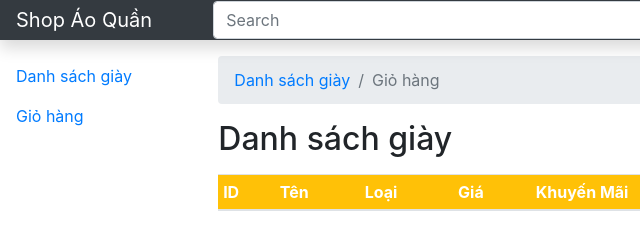
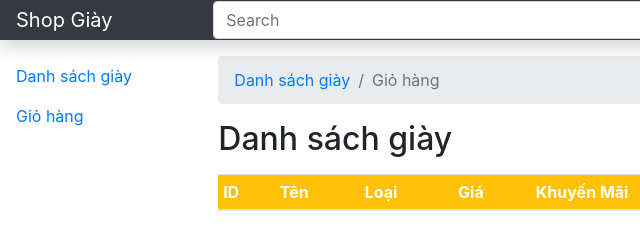
Before and after one commit to thanhle1301/BT2_API_Capstone_G4, a plain HTML site: page layout/index.html in a window 1280 px wide. Shown: the full height of the page, 0-640 px from the left. Drawn offline with nearby package versions, Linux system fonts and the light colour scheme; some packages are replaced by stand-ins of ours; no server answers; a script that the page names is missing; some icons are missing.

Commit message:
axios food->shoe

```diff
--- a/layout/index.html
+++ b/layout/index.html
@@ -24,7 +24,7 @@
       <a
         class="navbar-brand col-md-3 col-lg-2 mr-0 px-3"
         href="../layout/index.html"
-        >Shop Áo Quần</a
+        >Shop Giày</a
       >
       <button
         class="navbar-toggler position-absolute d-md-none collapsed"
```
Also changed, not shown: controller/v1/main-v1.js (+0 -16 lines), layout/user.html (+1 -1 lines).
